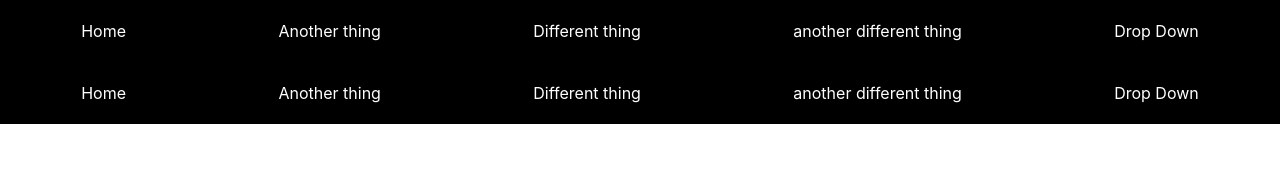
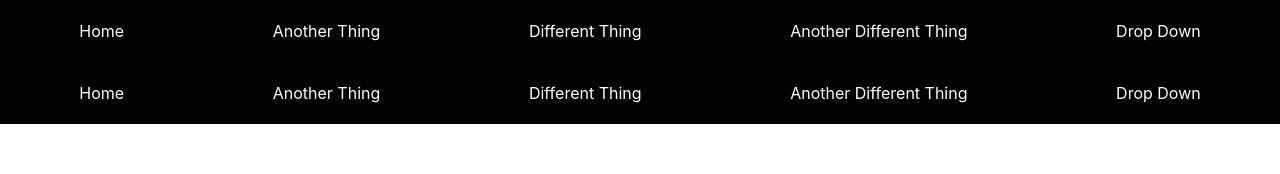
Before and after one commit to clovellbsc/next-app, a Next.js app: page /components/NavBar/NavBar in a window 1280 px wide. Shown: the top 174 px of the page. Built offline with nearby package versions, Linux system fonts and the light colour scheme.

Commit message:
refactored Navbar to DRY up code

```diff
--- a/pages/components/NavBar/NavBar.tsx
+++ b/pages/components/NavBar/NavBar.tsx
@@ -6,32 +6,30 @@ import { NavBarItems, Style } from "./style/style";
 const NavBar = () => {
   const [isShown, setIsShown] = useState(false);
 
+  const navBarItems = [
+    { name: "Home", href: "/" },
+    { name: "Another Thing", href: "/" },
+    { name: "Different Thing", href: "/" },
+    { name: "Another Different Thing", href: "/" },
+  ];
+
   const handleChange = () => {
     setIsShown(!isShown);
   };
 
+  const navBarElements = navBarItems.map((item, index) => {
+    return (
+      <Link key={index} href={item.href}>
+        <NavBarItems>
+          <p>{item.name}</p>
+        </NavBarItems>
+      </Link>
+    );
+  });
+
   return (
     <Style>
-      <NavBarItems>
-        <p>
-          <Link href="/">Home</Link>
-        </p>
-      </NavBarItems>
-      <NavBarItems>
-        <p>
-          <Link href="/">Another thing</Link>
-        </p>
-      </NavBarItems>
-      <NavBarItems>
-        <p>
-          <Link href="/">Different thing</Link>
-        </p>
-      </NavBarItems>
-      <NavBarItems>
-        <p>
-          <Link href="/">another different thing</Link>
-        </p>
-      </NavBarItems>
+      {navBarElements}
       <DropDown isShown={isShown} handleChange={handleChange} />
     </Style>
   );
--- a/pages/components/NavBar/style/style.tsx
+++ b/pages/components/NavBar/style/style.tsx
@@ -13,6 +13,7 @@ export const Style = styled.div`
 
 export const NavBarItems = styled.div`
   &:hover {
+    cursor: pointer;
     background-color: white;
     color: black;
   }
```
